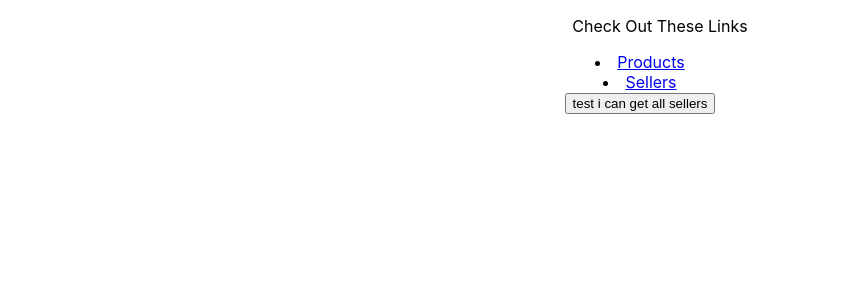
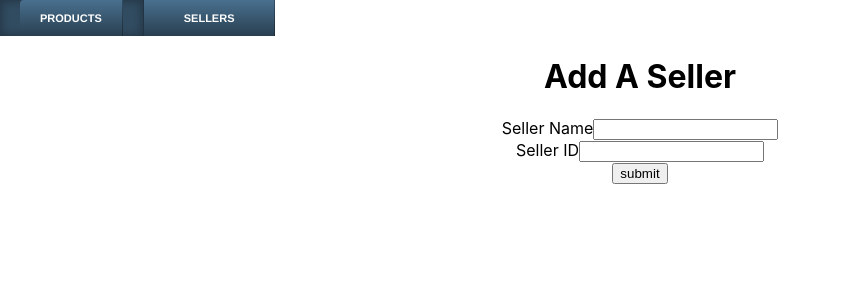
Before and after one commit to mrsgripp/reactProject, a React (Create React App) app in the folder react_project/: page /Sellers in a window 1280 px wide. Shown: the top 300 px of the page, without its empty margins (0-841 px from the left). Built offline with nearby package versions, Linux system fonts and the light colour scheme; no server answers.

Commit message:
Seller functionality added, post a seller, display all sellers

```diff
--- a/react_project/src/App.tsx
+++ b/react_project/src/App.tsx
@@ -9,7 +9,7 @@ import { SellerPage } from "./components/pages/SellerPage";
 import { ProductPage } from "./components/pages/ProductPage";
 
 //export const UserContext = createContext("none");
-const root = createRoot(document.getElementById("root")!);
+//const root = createRoot(document.getElementById("root")!);
 
 function App() {
   return (
--- a/react_project/src/components/components/Navigation.tsx
+++ b/react_project/src/components/components/Navigation.tsx
@@ -4,13 +4,16 @@ import { Link } from "react-router-dom";
 export function NavigationFunction() {
   return (
     <>
-      <ul className="Navbar">Check Out These Links</ul>
+      <nav className="navigation">
+        <ul className="Navbar">
           <li>
             <Link to="Products">Products</Link>
           </li>
           <li>
             <Link to="Sellers">Sellers</Link>
           </li>
+        </ul>
+      </nav>
     </>
   );
 }
--- /dev/null
+++ b/react_project/src/components/components/SellerInput.tsx
@@ -0,0 +1,48 @@
+import React, { SyntheticEvent, useState } from "react";
+import { Seller } from "../../models/Sellers";
+import { postSomeSeller } from "../../services/SellerAPIService";
+//import { allSellers } from "./SellerList";
+
+export function SellerInput() {
+  const [userInput1, setUserInput1] = useState<string>("");
+  const [userInput2, setUserInput2] = useState<number>();
+
+  function sellerNameInput(event: SyntheticEvent) {
+    let textBox = event.target as HTMLTextAreaElement;
+    setUserInput1(textBox.value);
+  }
+
+  function sellerIdInput(event: SyntheticEvent) {
+    let textBox = event.target as HTMLTextAreaElement;
+    setUserInput2(textBox.value);
+  }
+
+  function buttonClickHandler() {
+    let seller: Seller = {
+      name: userInput1,
+      id: userInput2,
+    };
+    postSomeSeller(seller);
+    //const newSellerList = allSellers.concat(seller);
+    //setAllSellers(newSellerList);
+  }
+
+  return (
+    <>
+      <h1>Add A Seller</h1>
+      <div>
+        Seller Name
+        <input onChange={sellerNameInput} value={userInput1}></input>
+      </div>
+      <div>
+        Seller ID
+        <input
+          inputMode="numeric"
+          onChange={sellerIdInput}
+          value={userInput2}
+        ></input>
+      </div>
+      <button onClick={buttonClickHandler}>submit</button>
+    </>
+  );
+}
--- /dev/null
+++ b/react_project/src/components/components/SellerList.tsx
@@ -0,0 +1,26 @@
+import React, { useEffect, useState } from "react";
+import { Seller } from "../../models/Sellers";
+import { getAllSellers } from "../../services/SellerAPIService";
+import { json } from "stream/consumers";
+import { SingleSeller } from "././SingleSeller";
+
+export function SellerList() {
+  const [allSellers, setAllSellers] = useState<Seller[]>([]);
+  useEffect(() => {
+    getAllSellers()
+      .then((response) => {
+        return response.json();
+      })
+      .then((json) => {
+        setAllSellers(json);
+      });
+  }, []);
+
+  return (
+    <>
+      {allSellers.map((seller) => {
+        return <SingleSeller key={seller.id} data={seller}></SingleSeller>;
+      })}
+    </>
+  );
+}
--- /dev/null
+++ b/react_project/src/components/components/SingleSeller.tsx
@@ -0,0 +1,15 @@
+import React, { useContext } from "react";
+import { Seller } from "../../models/Sellers";
+//import { UserContext } from "../App";
+interface propsInterface {
+  data: Seller;
+}
+export function SingleSeller(props: propsInterface) {
+  //const valueFromContext = useContext(UserContext)
+  return (
+    <>
+      <h4>Seller Name: {props.data.name}</h4>
+      <p>Seller ID : {props.data.id}</p>
+    </>
+  );
+}
--- a/react_project/src/components/pages/SellerPage.tsx
+++ b/react_project/src/components/pages/SellerPage.tsx
@@ -1,5 +1,9 @@
 import React from "react";
-import { getAllSellers } from "../../services/SellerAPIService";
+import { getAllSellers, postSomeSeller } from "../../services/SellerAPIService";
+import { SellerList } from "../components/SellerList";
+import { SellerInput } from "../components/SellerInput";
+import { SingleSeller } from "../components/SingleSeller";
+//import Card from
 
 export function SellerPage() {
   function getSellers() {
@@ -11,16 +15,23 @@ export function SellerPage() {
         console.log(json);
       });
   }
-  // function postSeller(){
-  //     postSomeSeller()
-  //     .then(response => {return response.json()})
-  //     .then(json => {console.log(json)})
-  //     .catch(error => {console.log(error)})
-  // }
+  /* function postSeller() {
+    postSomeSeller(seller)
+      .then((response) => {
+        return response.json();
+      })
+      .then((json) => {
+        console.log(json);
+      })
+      .catch((error) => {
+        console.log(error);
+      });
+  }*/
   return (
     <>
       <div>
-        <button onClick={getSellers}>test i can get all sellers</button>
+        <SellerList></SellerList>
+        <SellerInput></SellerInput>
       </div>
     </>
   );
--- a/react_project/src/index.css
+++ b/react_project/src/index.css
@@ -11,3 +11,40 @@ code {
   font-family: source-code-pro, Menlo, Monaco, Consolas, 'Courier New',
     monospace;
 }
+.navigation ul {
+  text-align: left;
+  font: bold 11px "Helvetica Neue", Helvetica, Arial, sans-serif;
+  margin: 0;
+  padding: 0;
+  text-transform: uppercase;
+}
+.navigation li {
+  display: inline-block;
+}
+.navigation li {
+  background: #395870;
+  background: linear-gradient(#49708f, #293f50);
+  border-right: 1px solid rgba(0, 0, 0, .3);
+  color: rgb(255, 255, 255);
+  padding: 12px 20px;
+  text-decoration: none;
+}
+.navigation a {
+  background: #395870;
+  background: linear-gradient(#49708f, #293f50);
+  border-right: 1px solid rgba(0, 0, 0, .3);
+  color: rgb(255, 255, 255);
+  padding: 12px 20px;
+  text-decoration: none;
+}
+.navigation li:hover {
+  background: #314b60;
+  box-shadow: inset 0 0 10px 1px rgba(0, 0, 0, .3);
+}
+.navigation li:first-child a {
+  border-radius: 4px 0 0 4px;
+}
+.navigation li:last-child a {
+  border-right: 0;
+  border-radius: 0 4px 4px 0;
+}
--- a/react_project/src/services/SellerAPIService.tsx
+++ b/react_project/src/services/SellerAPIService.tsx
@@ -4,7 +4,7 @@ const apiBaseURL: string = "http://localhost:9017/";
 export function getAllSellers() {
   return fetch(apiBaseURL + "seller");
 }
-export function postSellerAPI(data: Seller) {
+export function postSomeSeller(data: Seller) {
   return fetch(apiBaseURL + "seller", {
     method: "POST",
     mode: "cors",
```
Also changed, not shown: react_project/tsconfig.json (deleted, +0 -26 lines), 1 other file (tests, documents, lock files or other folders). Lines whose indentation alone changed are shown as unchanged.
